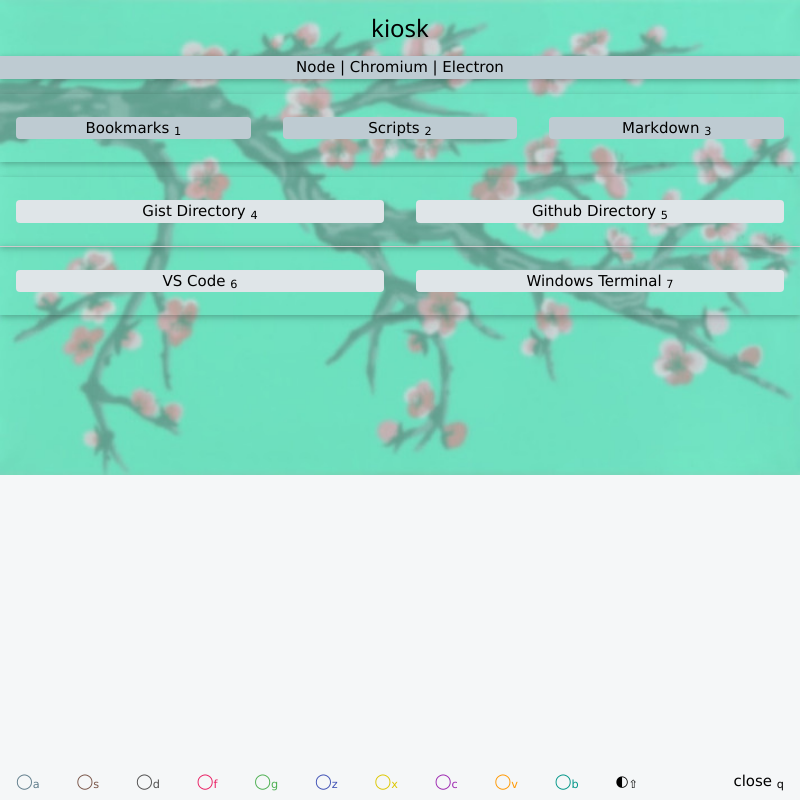
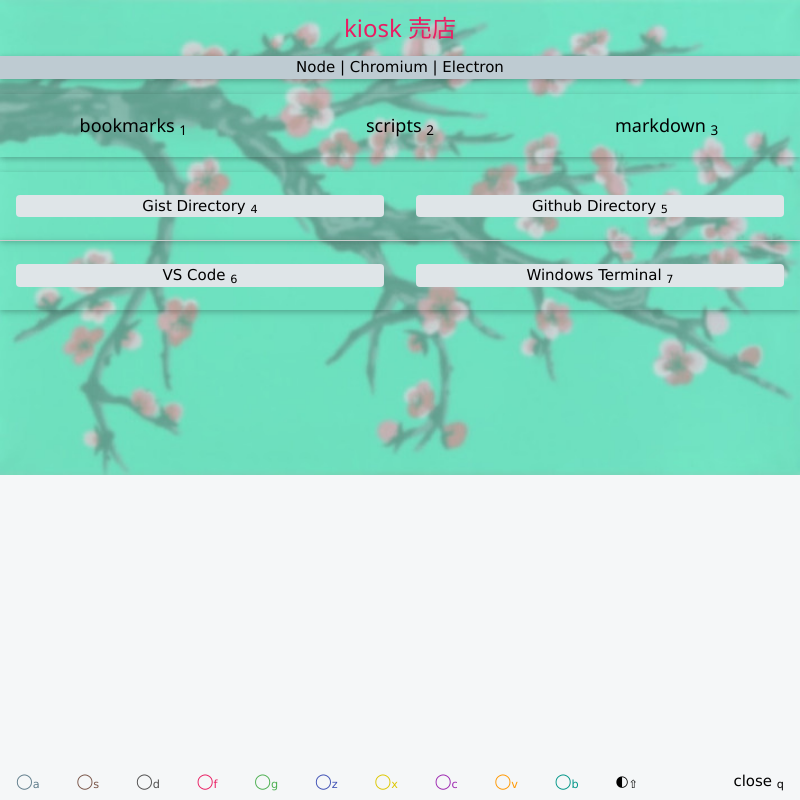
Before and after one commit to mezcel/bookmark-renderer, an Electron app: page view/index.html in a window 800 px wide. Drawn offline with Linux system fonts and the light colour scheme.

Commit message:
update look

```diff
--- a/view/index.html
+++ b/view/index.html
@@ -30,7 +30,7 @@
     </head>
 
     <body class="w3-theme-l5 ginsengSkin">
-        <h3 class="w3-center">kiosk</h3>
+        <h3 class="w3-center w3-text-pink w3-hover-text-aqua">kiosk 売店</h3>
         <div class="w3-card w3-center w3-theme-l3">
             Node
             <sub id="node-version"></sub> <sup id="platform-arch"></sup> | Chromium <sub id="chrome-version"></sub> | Electron <sub id="electron-version"></sub>
@@ -38,16 +38,14 @@
         </div>
 
         <div class="w3-row w3-card w3-center">
-            <a id="btn1" class="w3-col s4 w3-btn" href="html/bookmarks.html">
-                <p class="w3-hover-theme w3-theme-l3 w3-round">Bookmarks <sub>1</sub></p>
+            <a id="btn1" class="w3-col s4 w3-btn w3-hover-text-white" href="html/bookmarks.html">
+                <h5 class="w3-theme-l w3-hover-theme w3-round">bookmarks <sub>1</sub></h5>
             </a>
-
-            <a id="btn2" class="w3-col s4 w3-btn" href="html/scripts.html">
-                <p class="w3-hover-theme w3-theme-l3 w3-round">Scripts <sub>2</sub></p>
+            <a id="btn2" class="w3-col s4 w3-btn w3-hover-text-white" href="html/scripts.html">
+                <h5 class="w3-hover-theme w3-round">scripts <sub>2</sub></h5>
             </a>
-
-            <a id="btn3" class="w3-col s4 w3-btn" href="html/markdown.html" target="_blank">
-                <p class="w3-hover-theme w3-theme-l3 w3-round">Markdown <sub>3</sub></p>
+            <a id="btn3" class="w3-col s4 w3-btn w3-hover-text-white" href="html/markdown.html" target="_blank">
+                <h5 class="w3-hover-theme w3-round">markdown <sub>3</sub></h5>
             </a>
         </div>
 
```
